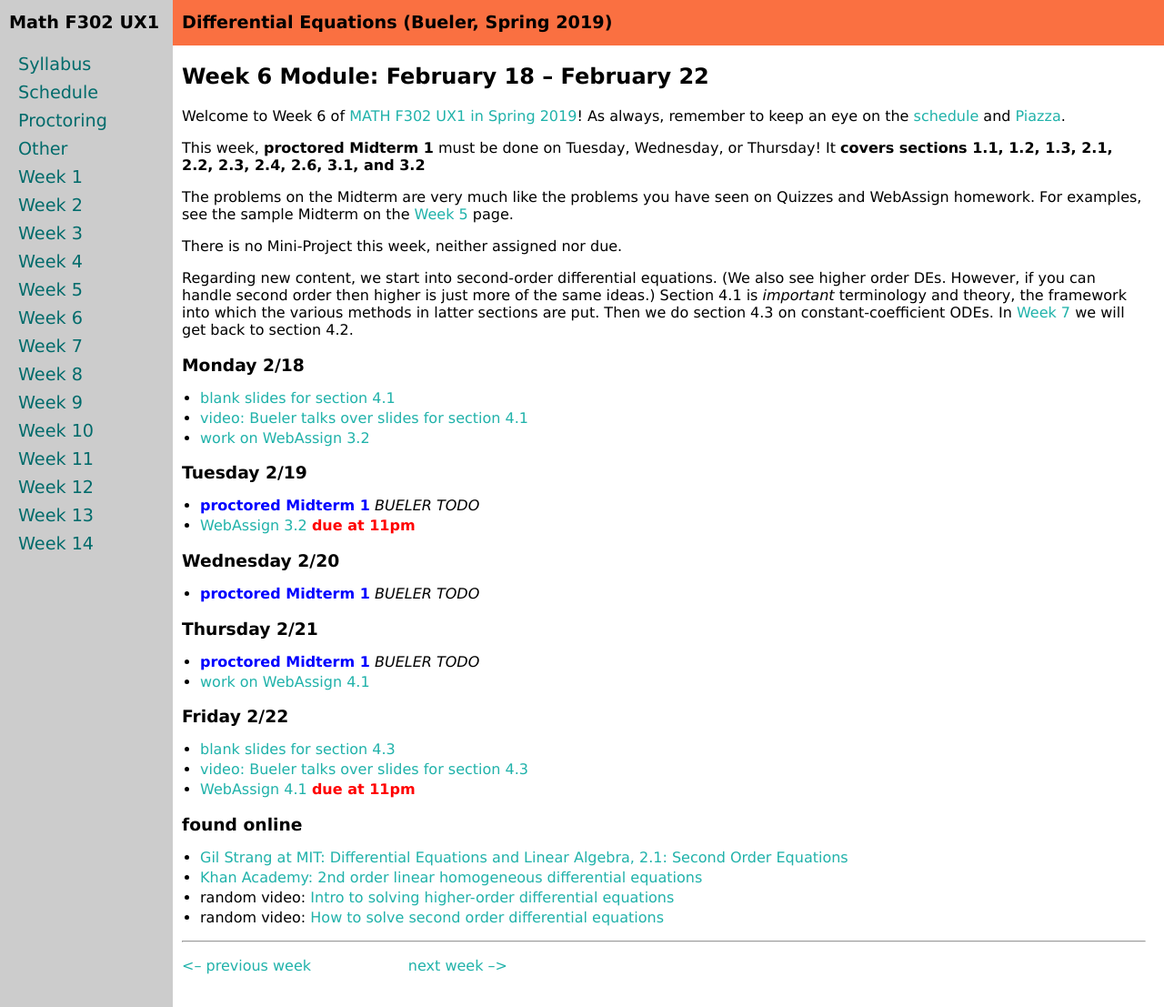
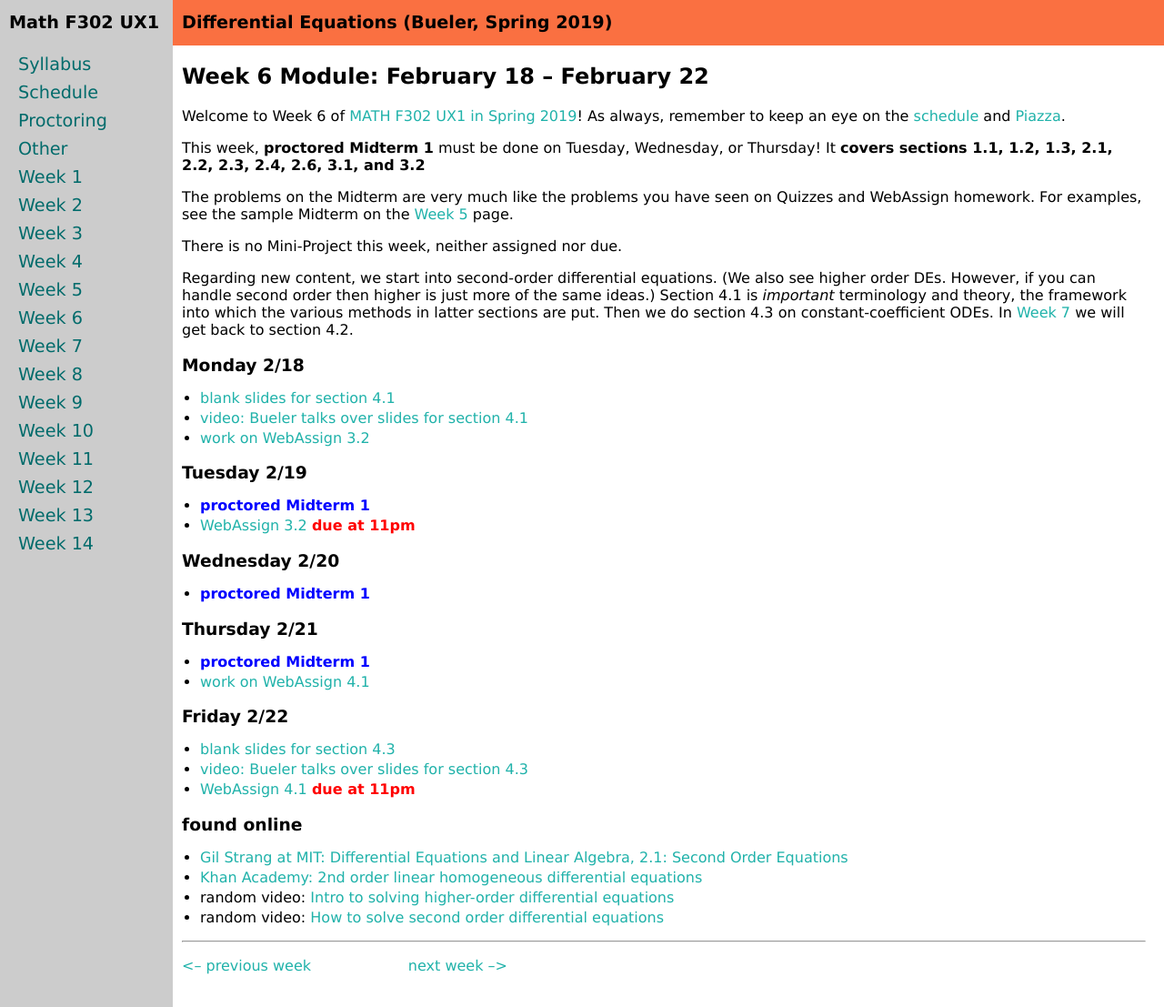
Before and after one commit to bueler/math302, a Jekyll site: the page built from week6.md, in a window 1280 px wide and 1107 px high. Shown: the whole window at 91% size. Built offline with Jekyll 4.4.1, drawn with Linux system fonts in a browser that asks for light colours.

Commit message:
now that I have a draft, it is not TODO

```diff
--- a/week6.md
+++ b/week6.md
@@ -21,14 +21,14 @@
 * [work on WebAssign 3.2](https://www.webassign.net/)
 
 ### Tuesday 2/19
-* <span style="color:blue">**proctored Midterm 1**</span> _BUELER TODO_
+* <span style="color:blue">**proctored Midterm 1**</span>
 * [WebAssign 3.2](https://www.webassign.net/) <span style="color:red">**due at 11pm**</span>
 
 ### Wednesday 2/20
-* <span style="color:blue">**proctored Midterm 1**</span> _BUELER TODO_
+* <span style="color:blue">**proctored Midterm 1**</span>
 
 ### Thursday 2/21
-* <span style="color:blue">**proctored Midterm 1**</span> _BUELER TODO_
+* <span style="color:blue">**proctored Midterm 1**</span>
 * [work on WebAssign 4.1](https://www.webassign.net/)
 
 ### Friday 2/22
```
